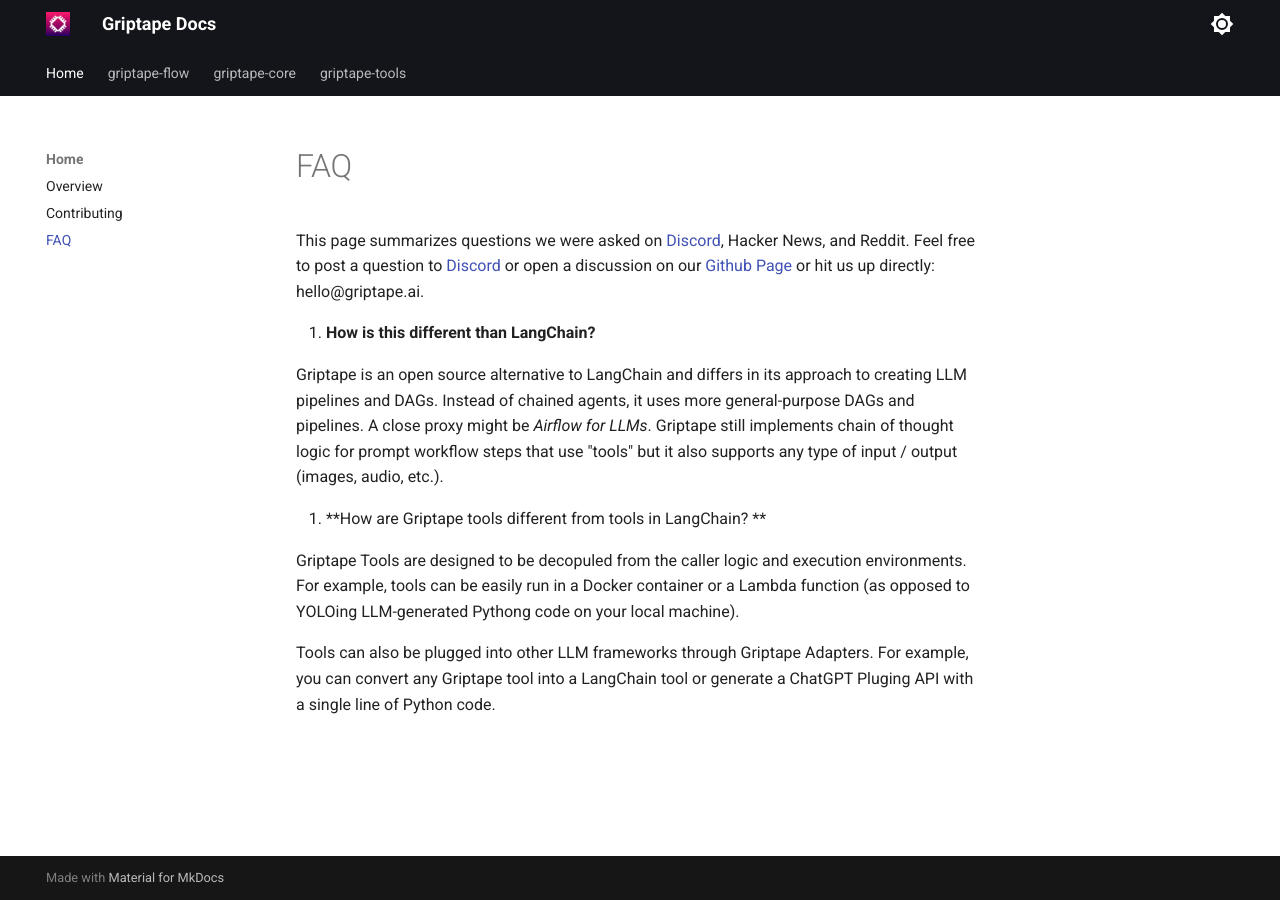
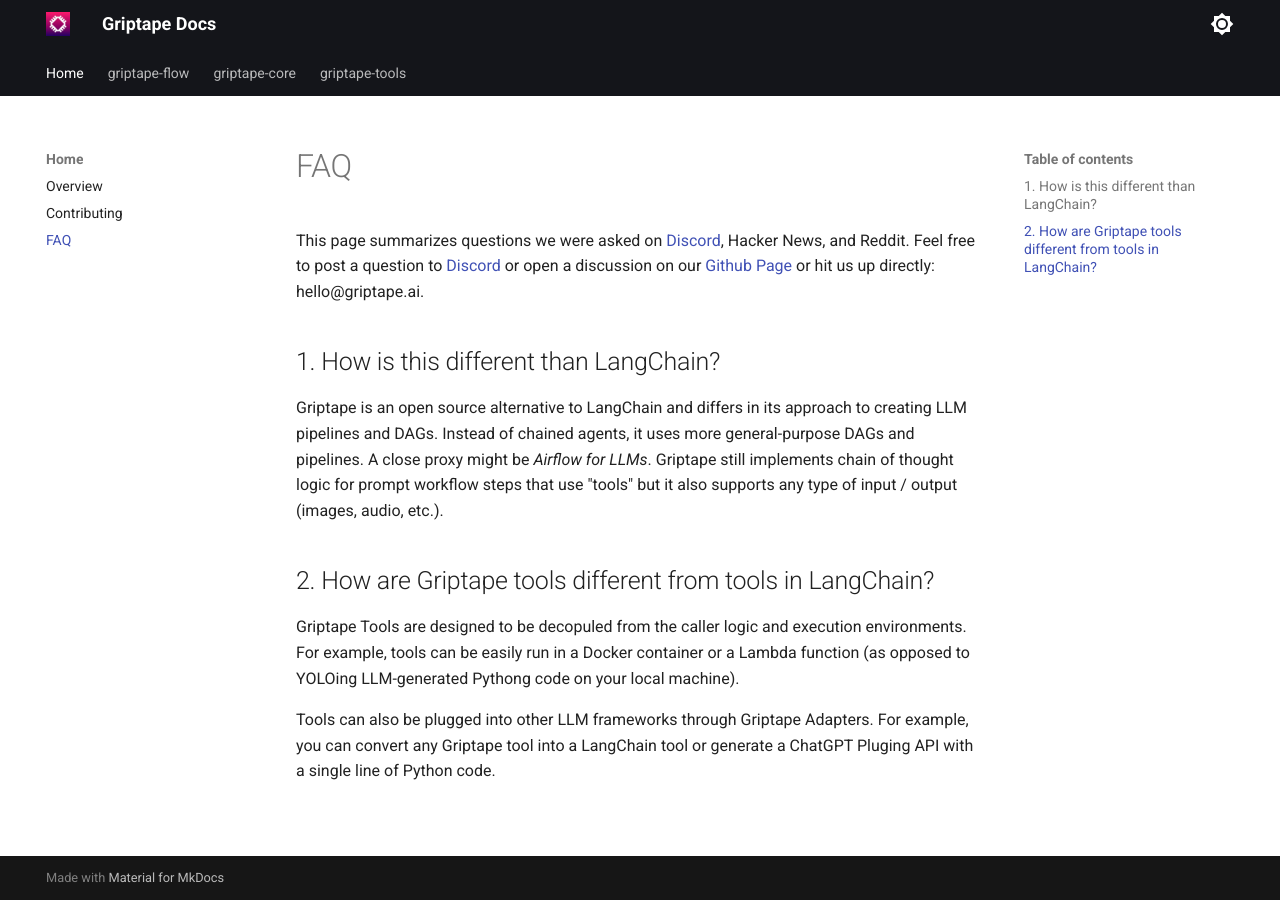
Before and after one commit to griptape-ai/griptape-docs, an MkDocs documentation site: the page built from docs/faq.md, in a window 1280 px wide. Built offline with MkDocs 1.6.1 and Material for MkDocs 9.7.7, drawn with Linux system fonts in a browser that asks for light colours.

Commit message:
Update faq.md

```diff
--- a/docs/faq.md
+++ b/docs/faq.md
@@ -1,10 +1,10 @@
 This page summarizes questions we were asked on [Discord](https://discord.gg/gnWRz88eym), Hacker News, and Reddit. Feel free to post a question to [Discord](https://discord.gg/gnWRz88eym) or open a discussion on our [Github Page](https://github.com/griptape-ai) or hit us up directly: hello@griptape.ai.
 
-1. **How is this different than LangChain?**
+## 1. How is this different than LangChain?
 
 Griptape is an open source alternative to LangChain and differs in its approach to creating LLM pipelines and DAGs. Instead of chained agents, it uses more general-purpose DAGs and pipelines. A close proxy might be *Airflow for LLMs*. Griptape still implements chain of thought logic for prompt workflow steps that use "tools" but it also supports any type of input / output (images, audio, etc.).
 
-2. **How are Griptape tools different from tools in LangChain? **
+## 2. How are Griptape tools different from tools in LangChain?
 
 Griptape Tools are designed to be decopuled from the caller logic and execution environments. For example, tools can be easily run in a Docker container or a Lambda function (as opposed to YOLOing LLM-generated Pythong code on your local machine).
 
```
